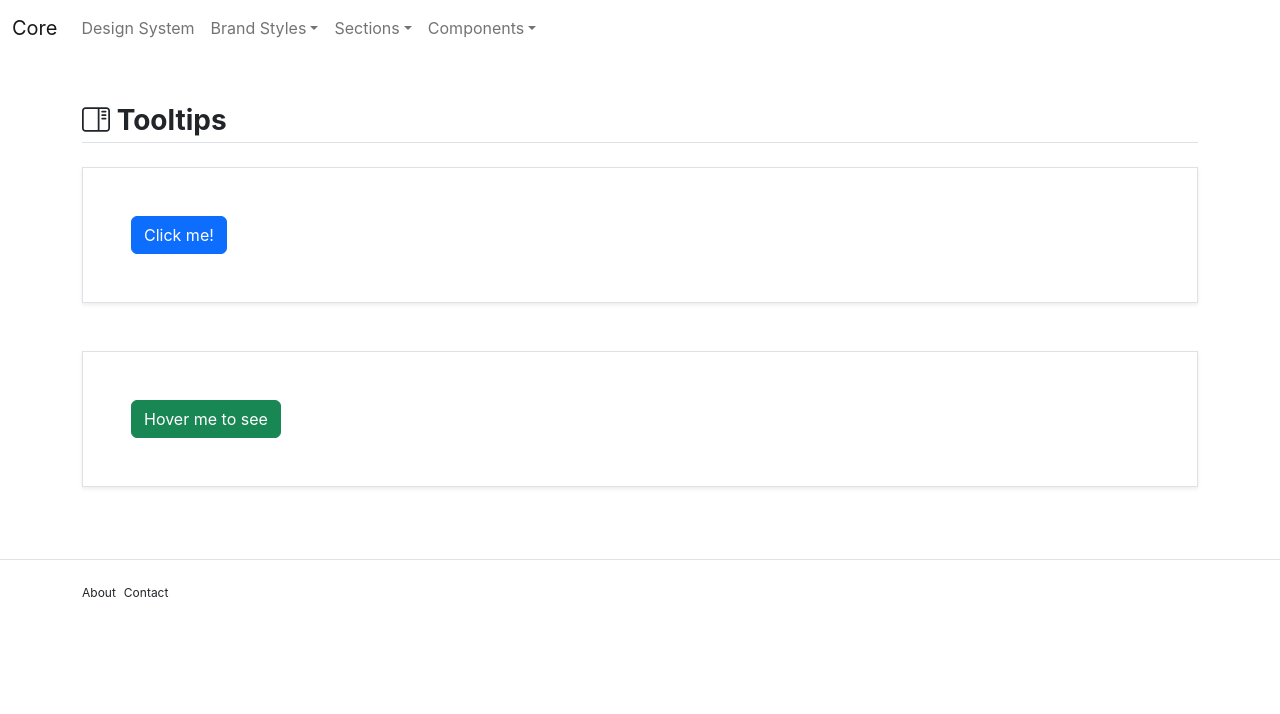
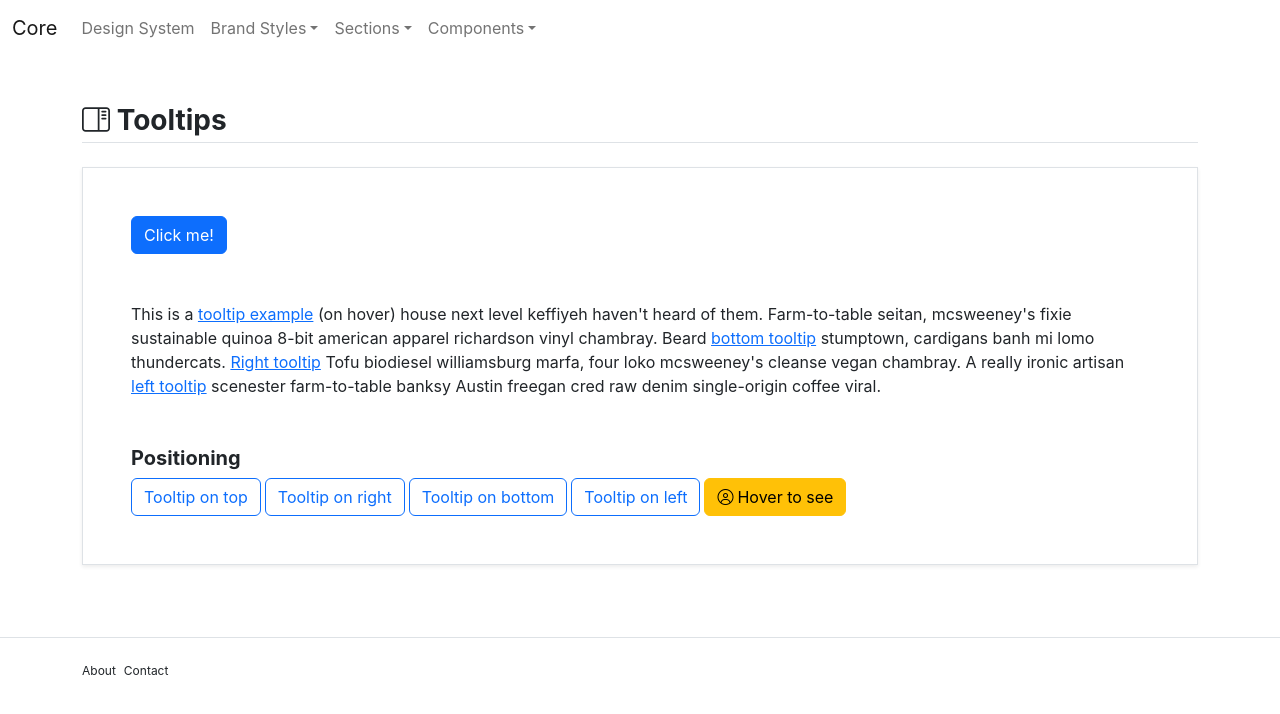
Before and after one commit to hscersosimo/core, a Next.js app: page /docs/content/tooltips in a window 1280 px wide. Shown: the top 714 px of the page. Built offline with nearby package versions, Linux system fonts and the light colour scheme; a web font is replaced by a local one.

Commit message:
working tooltips

```diff
--- a/app/docs/content/tooltips/page.js
+++ b/app/docs/content/tooltips/page.js
@@ -1,6 +1,7 @@
 "use client";
 import SectionHeader from "../_ui/SectionHeader";
 import Container from "../_ui/Container";
+import Link from "next/link";
 import React, { useState, useRef } from "react";
 import Button from "react-bootstrap/Button";
 import Overlay from "react-bootstrap/Overlay";
@@ -10,11 +11,6 @@ import Tooltip from "react-bootstrap/Tooltip";
 const Tooltips = () => {
   const [show, setShow] = useState(false);
   const target = useRef(null);
-  const renderTooltip = (props) => (
-    <Tooltip id="button-tooltip" {...props}>
-      Simple tooltip
-    </Tooltip>
-  );
 
   return (
     <>
@@ -30,15 +26,98 @@ const Tooltips = () => {
             </Tooltip>
           )}
         </Overlay>
-      </Container>
 
-      <Container>
+        <p className="mt-5">
+          This is a{" "}
+          <OverlayTrigger
+            overlay={
+              <Tooltip>
+                Some text for the <strong>tooltip</strong>.
+              </Tooltip>
+            }
+          >
+            <a href="#">tooltip example</a>
+          </OverlayTrigger>{" "}
+          (on hover) house next level keffiyeh haven't heard of them.
+          Farm-to-table seitan, mcsweeney's fixie sustainable quinoa 8-bit
+          american apparel richardson vinyl chambray. Beard{" "}
+          <OverlayTrigger
+            placement="bottom"
+            overlay={
+              <Tooltip>
+                Mei no quot mucius. Cu vim eirmod luptatum. At sit denique
+                definitionem. Accusamus mediocritatem eos te, cu eam dicam
+                oblique, ut usu nisl putent iuvaret.
+              </Tooltip>
+            }
+          >
+            <a href="#">bottom tooltip</a>
+          </OverlayTrigger>{" "}
+          stumptown, cardigans banh mi lomo thundercats.{" "}
+          <OverlayTrigger
+            placement="right"
+            overlay={
+              <Tooltip>
+                Vim vidit sadipscing efficiantur ad, cum an sumo lobortis.
+                Docendi eleifend eam ex, per nonumes propriae evertitur eu. Eos
+                eu nullam labore lobortis. Qui iusto quaestio ea. Nihil copiosae
+                delicatissimi cu mea. Reque quaerendum sit ei, ut novum
+                dissentias vel.
+              </Tooltip>
+            }
+          >
+            <a href="#">Right tooltip</a>
+          </OverlayTrigger>{" "}
+          Tofu biodiesel williamsburg marfa, four loko mcsweeney's cleanse vegan
+          chambray. A really ironic artisan{" "}
+          <OverlayTrigger
+            placement="left"
+            overlay={
+              <Tooltip>
+                Some text for the <strong>tooltip</strong>.
+              </Tooltip>
+            }
+          >
+            <a href="#">left tooltip</a>
+          </OverlayTrigger>{" "}
+          scenester farm-to-table banksy Austin freegan cred raw denim
+          single-origin coffee viral.
+        </p>
+
+        <h5 className="mt-5">Positioning</h5>
+
+        {["top", "right", "bottom", "left"].map((placement) => (
+          <OverlayTrigger
+            key={placement}
+            placement={placement}
+            overlay={
+              <Tooltip id={`tooltip-${placement}`}>
+                Tooltip on <strong>{placement}</strong>.
+              </Tooltip>
+            }
+          >
+            <Button className="me-1" variant="outline-primary">
+              Tooltip on {placement}
+            </Button>
+          </OverlayTrigger>
+        ))}
+
         <OverlayTrigger
-          placement="right"
-          delay={{ show: 250, hide: 400 }}
-          overlay={renderTooltip}
+          placement="bottom"
+          overlay={
+            <Tooltip id="button-tooltip-2">Check out this avatar</Tooltip>
+          }
         >
-          <Button variant="success">Hover me to see</Button>
+          {({ ref, ...triggerHandler }) => (
+            <Button
+              variant="warning"
+              {...triggerHandler}
+              className="d-inline-flex align-items-center"
+            >
+              <i className="fa-solid fa-circle-user" ref={ref}></i>
+              <span className="ms-1">Hover to see</span>
+            </Button>
+          )}
         </OverlayTrigger>
       </Container>
     </>
```
